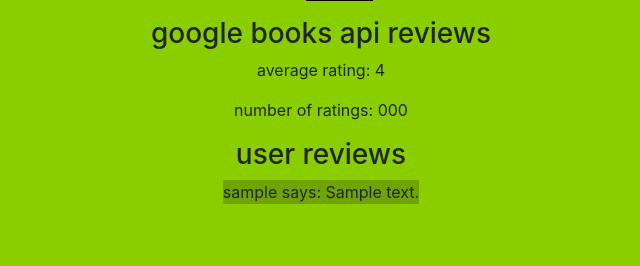
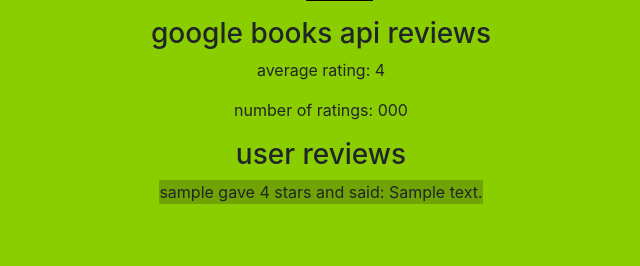
Before and after one commit to SWAGMODE-ACTIVATE/551_LAB2, a Flask app: template templates/bookpage.html in a window 1280 px wide. Shown: the part 407-673 px from the top of the page, without its empty margins (319-959 px from the left). Run offline with Flask 3, Linux system fonts and the light colour scheme; the template is opened without the code that fills it: most values are stand-ins (such as "Sample title", 1, 10 or a date in 2020).

Commit message:
added 1-5 rating system for reviews

```diff
--- a/application.py
+++ b/application.py
@@ -108,6 +108,7 @@
         return render_template("bookpage.html", book=book, username=session["username"], reviews=reviews, average_rating=average_rating, number_ratings=number_ratings)
     if request.method == "POST":
         review = request.form.get("review")
+        ratingnum = request.form.get("ratingnum")
         username = session["username"]
 
         #test if review by this user already exists, mostly same as testing for usernames when regitsering
@@ -115,7 +116,7 @@
         if existing_review:
             message = "you may only create one review per book on your account."
         else:
-            db.execute(text("INSERT INTO reviews (book_id, username, review) VALUES (:book_id, :username, :review)"), {"book_id":book_id, "username":username, "review":review})
+            db.execute(text("INSERT INTO reviews (book_id, username, review, rating) VALUES (:book_id, :username, :review, :rating)"), {"book_id":book_id, "username":username, "review":review, "rating":ratingnum})
             db.commit()
             message = "review added."
 
--- a/templates/bookpage.html
+++ b/templates/bookpage.html
@@ -45,7 +45,7 @@
         <ul>
           {% for review in reviews %}
             <li>
-              <p class="review">{{review.username}} says: {{review.review}}</p>
+              <p class="review">{{review.username}} gave {{review.rating}} stars and said: {{review.review}}</p>
             </li>
           {% endfor %}
         </ul>
```
Also changed, not shown: 2 other files.
